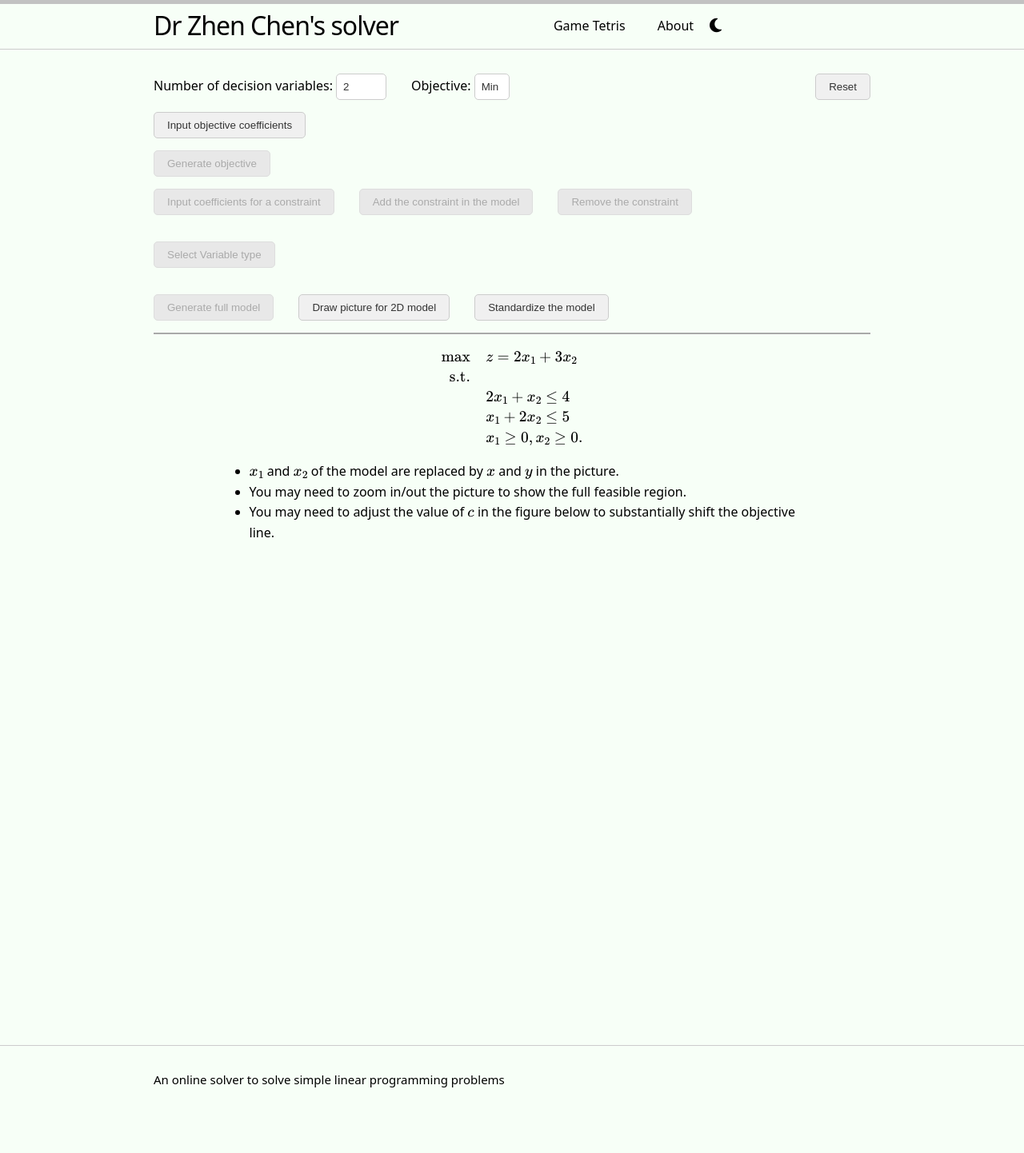
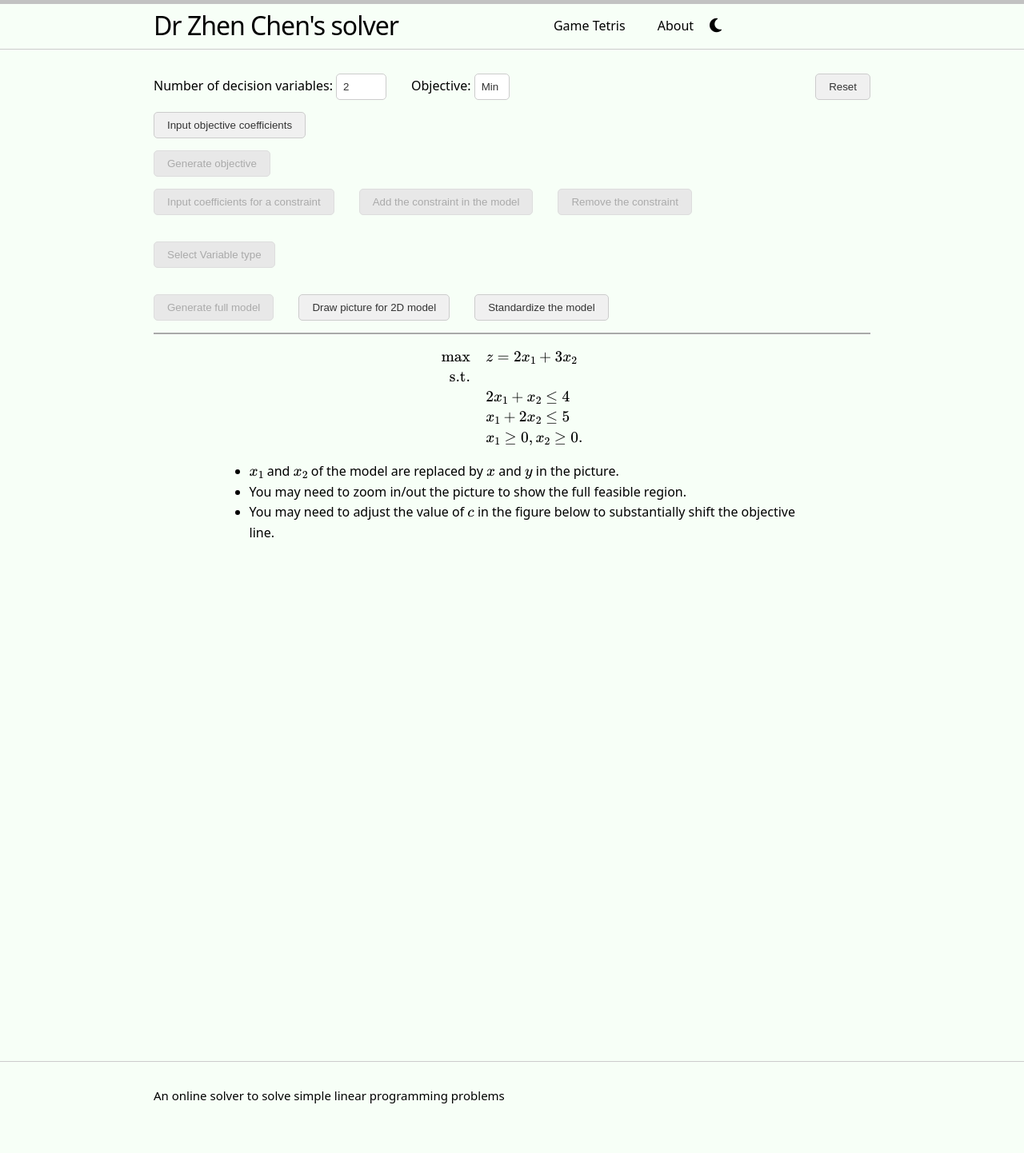
Before and after one commit to RobinChen121/online-solver, a Jekyll site: the page built from index.html, in a window 1280 px wide. Shown: the whole page at 80% size. Built offline with Jekyll 4.4.1, drawn with Linux system fonts in a browser that asks for light colours.

Commit message:
Update main.scss

```diff
--- a/assets/main.scss
+++ b/assets/main.scss
@@ -194,7 +194,7 @@ a:hover {
   width: 80%;
   max-width: 800px;
   height: 600px;
-  padding-bottom: 80px;
+  padding-bottom: 100px;
   margin: 0 auto 0px; /* 上，左右，下间距 */
   /* 确保calculator容器中的文本颜色不受深色主题影响 */
   color: #333 !important;
```
